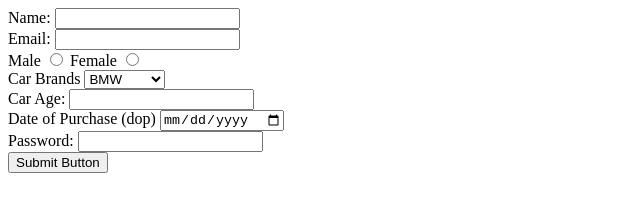
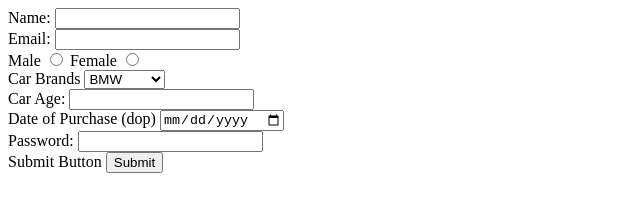
Before and after one commit to acciojob/car-insurance-form-kumarAjay10, a website: page main.html in a window 1280 px wide. Shown: the whole page, without its empty margins (0-640 px from the left). Drawn offline with Linux system fonts and the light colour scheme.

Commit message:
created a submission

```diff
--- a/main.html
+++ b/main.html
@@ -36,7 +36,8 @@
 		<label for="password">Password:</label>
 		<input type="password" id="password" required>
 		<br>
-		<button type="submit">Submit Button</button>
+		<label for="submit">Submit Button</label>
+		<input type="submit" id="submit">
 
 	</form>
 
```
